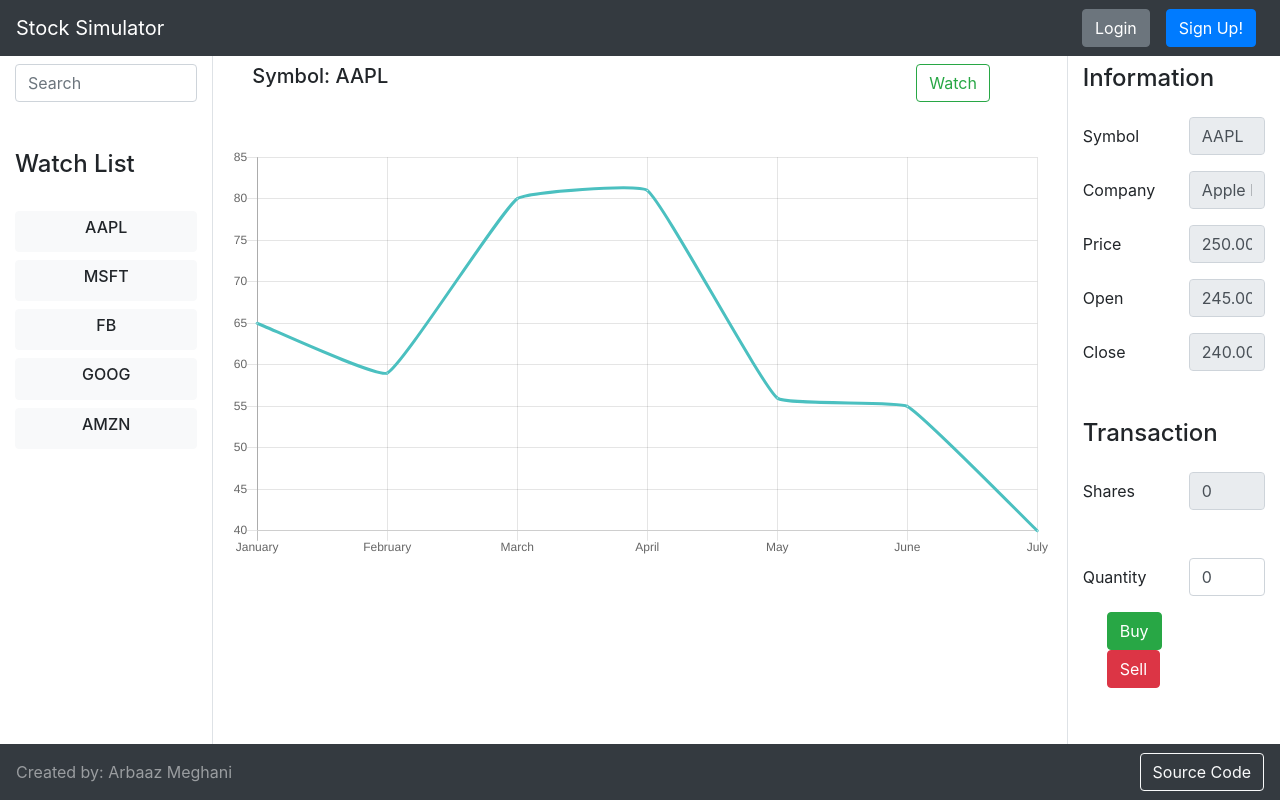
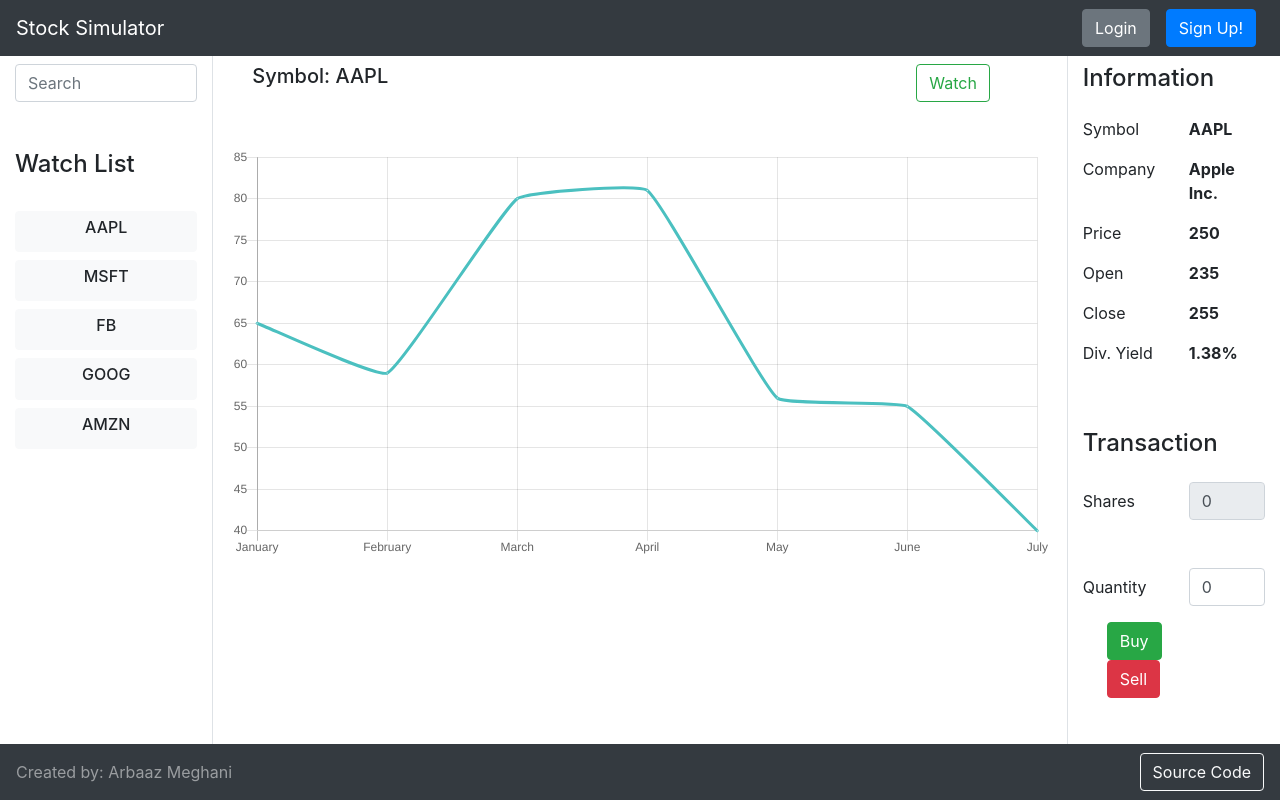
Before and after one commit to ArbaazMeghani/stock-simulator, a React (Create React App) app in the folder client/: page / in a window 1280 px wide. Built offline with nearby package versions, Linux system fonts and the light colour scheme.

Commit message:
Create information item component and modify informationpane to use this component instead of a form

```diff
--- /dev/null
+++ b/client/src/components/rightSidebar/InformationItem.js
@@ -0,0 +1,16 @@
+import React from 'react';
+import Row from 'react-bootstrap/Row';
+import Col from 'react-bootstrap/Col';
+
+export default function InformationItem( {label, value} ) {
+  return (
+    <Row>
+      <Col>
+        <p> {label} </p>
+      </Col>
+      <Col>
+        <p> <b>{value}</b> </p>
+      </Col>
+    </Row>
+  );
+}
--- a/client/src/components/rightSidebar/InformationPane.js
+++ b/client/src/components/rightSidebar/InformationPane.js
@@ -1,20 +1,20 @@
 import React from 'react';
-import Form from 'react-bootstrap/Form';
-import InformationValue from './InformationValue';
 import { connect } from 'react-redux';
+import InformationItem from './InformationItem';
 
 class InformationPane extends React.Component {
   render() {
     return (
       <div className="mt-2">
         <h4> Information </h4>
-        <Form className="mt-4">
-          <InformationValue label="Symbol" value={this.props.symbol}/>
-          <InformationValue label="Company" value="Apple Inc."/>
-          <InformationValue label="Price" value="250.00"/>
-          <InformationValue label="Open" value="245.00"/>
-          <InformationValue label="Close" value="240.00"/>
-        </Form>
+        <div className="mt-4">
+          <InformationItem label="Symbol" value={this.props.symbol}/>
+          <InformationItem label="Company" value={"Apple Inc."}/>
+          <InformationItem label="Price" value={250}/>
+          <InformationItem label="Open" value={235}/>
+          <InformationItem label="Close" value={255}/>
+          <InformationItem label="Div. Yield" value={"1.38%"}/>
+        </div>
       </div>
     );
   }
```
